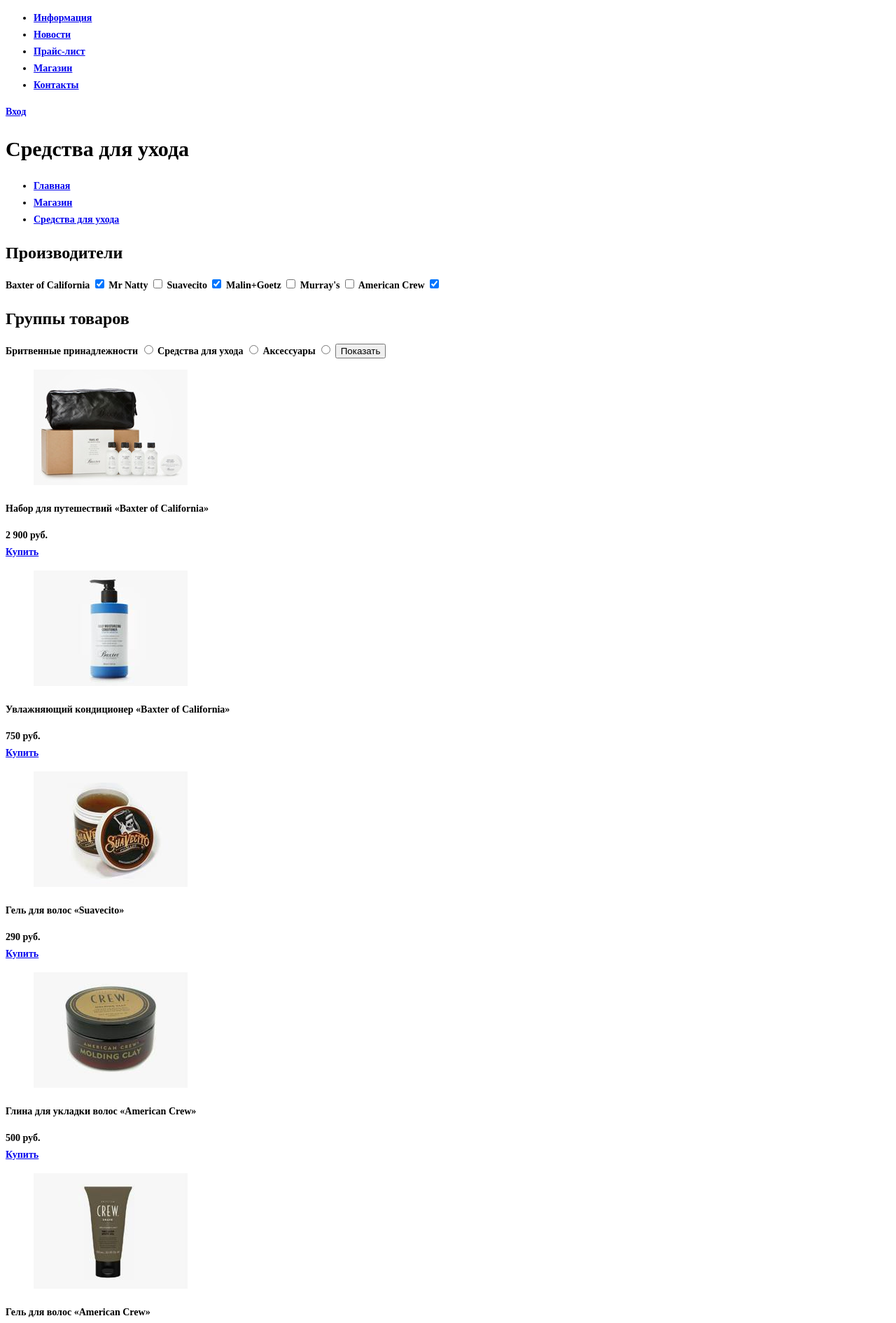
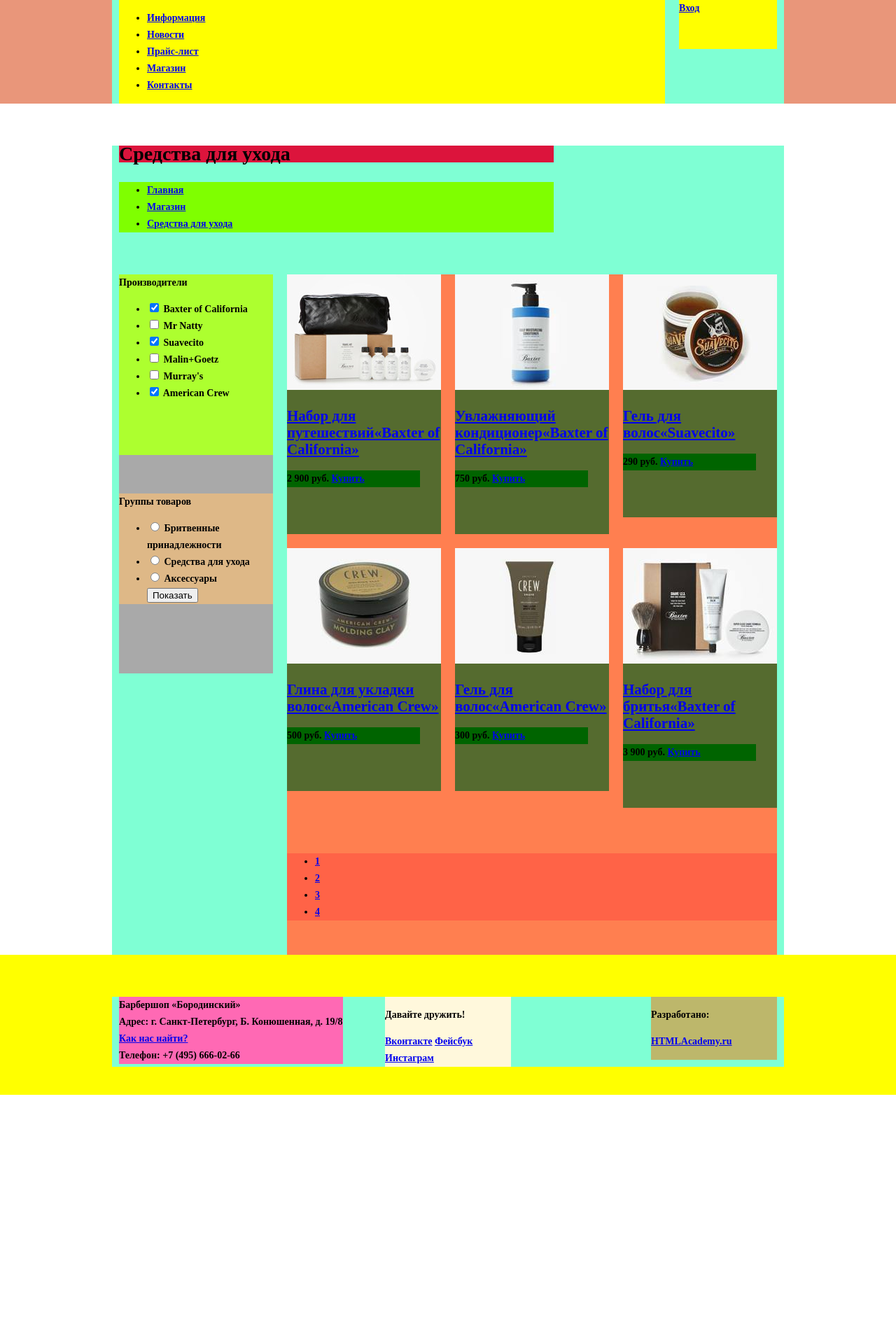
Before and after one commit to DashaShipacheva/183375-barbershop, a plain HTML site: page catalog.html in a window 1280 px wide. Shown: the top 1890 px of the page at 70% size. After the commit the page ends 1564 px from the top, so only its background shows below. Drawn offline with Linux system fonts and the light colour scheme.

Commit message:
Создана сетка

```diff
--- a/catalog.html
+++ b/catalog.html
@@ -7,9 +7,9 @@
   </head>
   <body>
     <header class="main-header">
-      <div class="container">
-        <div class="logo"></div>
+      <div class="container clearfix">
         <nav class="main-navigation">
+          <div class="logo"><a href="#"></a></div>
           <ul>
             <li><a href="#">Информация</a></li>
             <li><a href="#">Новости</a></li>
@@ -23,117 +23,155 @@
         </div>
       </div>
     </header>
-    <main class="container">
-      <h1>Средства для ухода</h1>
-      <nav class="breadcrumbs">
+    <main>
+      <div class="container clearfix">
+        <h1 class="main-head">Средства для ухода</h1>
+        <div class="breadcrumbs">
           <ul>
             <li><a href="#">Главная</a></li>
             <li><a href="#">Магазин</a></li>
             <li><a href="#">Средства для ухода</a></li>
           </ul>
-      </nav>
-      <div class="producers-goods">
-        <h2>Производители</h2>
+        </div>
+        <section class="producers-goods">
           <form action="https://echo.htmlacademy.ru" method="post">
              <div class="producers">
+              <span class="filters-title">Производители</span>
+              <ul>
+                <li>
+                  <input type="checkbox" name="baxter" id="producer-1" checked>
                   <label for="producer-1">Baxter of California</label>
-            <input type="checkbox" name="baxter" id="producer-1" checked>
+                </li>
+                <li>
+                  <input type="checkbox" name="natty" id="producer-2">
                   <label for="producer-2">Mr Natty</label>
-            <input type="checkbox" name="natty" id="producer-2">
+                </li>
+                <li>
+                  <input type="checkbox" name="suavecito" id="producer-3" checked>
                   <label for="producer-3">Suavecito</label>
-            <input type="checkbox" name="suavecito" id="producer-3" checked>
+                </li>
+                <li>
+                  <input type="checkbox" name="malin" id="producer-4">
                   <label for="producer-4">Malin+Goetz</label>
-            <input type="checkbox" name="malin" id="producer-4">
+                </li>
+                <li>
+                  <input type="checkbox" name="murray" id="producer-5">
                   <label for="producer-5">Murray's</label>
-            <input type="checkbox" name="murray" id="producer-5">
+                </li>
+                <li>
+                  <input type="checkbox" name="american" id="producer-6" checked>
                   <label for="producer-6">American Crew</label>
-            <input type="checkbox" name="american" id="producer-6" checked>
+                </li>
+              </ul>
             </div>
              <div class="goods">
-            <h2>Группы товаров</h2>
+              <span class="filters-title">Группы товаров</span>
+              <ul>
+                <li>
+                  <input type="radio" name="groups" id="good-1" value="shaving">
                   <label for="good-1">Бритвенные принадлежности</label>
-            <input type="radio" name="groups" id="good-1" value="shaving">
+                </li>
+                <li>
+                  <input type="radio" name="groups" id="good-2" value="skincare">
                   <label for="good-2">Средства для ухода</label>
-            <input type="radio" name="groups" id="good-2" value="skincare">
+                </li>
+                <li>
+                  <input type="radio" name="groups" id="good-3" value="accessories">
                   <label for="good-3">Аксессуары</label>
-            <input type="radio" name="groups" id="good-3" value="accessories">
+                </li>
                 <button class="btn" type="submit">Показать</button>
+              </ul>
             </div>
           </form>
-      </div>
+        </section>
+        <section class="column-catalog">
           <div class="catalog-items">
             <article class="catalog-item">
-          <figure class="catalog-image">
+              <figure class="item-image">
                 <a href="#"><img src="img/travellingset1.jpg" width="220" height="165" alt="Набор для путешествий «Baxter of California»"></a>
               </figure>
-          <p class="item-name">Набор для путешествий «Baxter of California»</p>
+              <h2>
+                <a href="#"><span class="item-category">Набор для путешествий</span><span class="item-name">«Baxter of California»</span></a>
+              </h2>
               <div class="price-actions">
-            <div class="price">2 900 руб.</div>
+                <span class="price">2 900 руб.</span>
                 <a href="#" class="btn btn-buy">Купить</a>
               </div>
             </article>
             <article class="catalog-item">
-          <figure class="catalog-image">
+              <figure class="item-image">
                 <a href="#"><img src="img/conditioner.jpg" width="220" height="165" alt="Увлажняющий кондиционер «Baxter of California»"></a>
               </figure>
-          <p class="item-name">Увлажняющий кондиционер «Baxter of California»</p>
+              <h2>
+                <a href="#"><span class="item-category">Увлажняющий кондиционер</span><span class="item-name">«Baxter of California»</span></a>
+              </h2>
               <div class="price-actions">
-            <div class="price">750 руб.</div>
+                <span class="price">750 руб.</span>
                 <a href="#" class="btn btn-buy">Купить</a>
               </div>
             </article>
             <article class="catalog-item">
-          <figure class="catalog-image">
+              <figure class="item-image">
                 <a href="#"><img src="img/hairgel.jpg" width="220" height="165" alt="Гель для волос «Suavecito»"></a>
               </figure>
-          <p class="item-name">Гель для волос «Suavecito»</p>
+              <h2>
+                <a href="#"><span class="item-category">Гель для волос</span><span class="item-name">«Suavecito»</span></a>
+              </h2>
               <div class="price-actions">
-            <div class="price">290 руб.</div>
+                <span class="price">290 руб.</span>
                 <a href="#" class="btn btn-buy">Купить</a>
               </div>
             </article>
             <article class="catalog-item">
-          <figure class="catalog-image">
+              <figure class="item-image">
                 <a href="#"><img src="img/claystyling.jpg" width="220" height="165" alt="Глина для укладки волос «American Crew»"></a>
               </figure>
-          <p class="item-name">Глина для укладки волос «American Crew»</p>
+              <h2>
+                <a href="#"><span class="item-category">Глина для укладки волос</span><span class="item-name">«American Crew»</span></a>
+              </h2>
               <div class="price-actions">
-            <div class="price">500 руб.</div>
+                <span class="price">500 руб.</span>
                 <a href="#" class="btn btn-buy">Купить</a>
               </div>
             </article>
             <article class="catalog-item">
-          <figure class="catalog-image">
+              <figure class="item-image">
                 <a href="#"><img src="img/crewgel.jpg" width="220" height="165" alt="Гель для волос «American Crew»"></a>
               </figure>
-          <p class="item-name">Гель для волос «American Crew»</p>
+              <h2>
+                <a href="#"><span class="item-category">Гель для волос</span><span class="item-name">«American Crew»</span></a>
+              </h2>
               <div class="price-actions">
-            <div class="price">300 руб.</div>
+                <span class="price">300 руб.</span>
                 <a href="#" class="btn btn-buy">Купить</a>
               </div>
             </article>
             <article class="catalog-item">
-          <figure class="catalog-image">
+              <figure class="item-image">
                 <a href="#"><img src="img/travellingset2.jpg" width="220" height="165" alt="Набор для бритья «Baxter of California»"></a>
               </figure>
-          <p class="item-name">Набор для бритья «Baxter of California»</p>
+              <h2>
+                <a href="#"><span class="item-category">Набор для бритья</span><span class="item-name">«Baxter of California»</span></a>
+              </h2>
               <div class="price-actions">
-            <div class="price">3 900 руб.</div>
+                <span class="price">3 900 руб.</span>
                 <a href="#" class="btn btn-buy">Купить</a>
               </div>
             </article>
           </div>
-      <nav class="paginator">
+          <div class="paginator">
             <ul>
               <li><a href="#">1</a></li>
               <li><a href="#">2</a></li>
               <li><a href="#">3</a></li>
               <li><a href="#">4</a></li>
             </ul>
-      </nav>
+          </div>
+        </section>
+      </div>
     </main>
     <footer class="main-footer">
-      <div class="container">
+      <div class="container clearfix">
         <div class="footer-contacts">
           Барбершоп «Бородинский»<br>
           Адрес: г. Санкт-Петербург, Б. Конюшенная, д. 19/8<br>
--- a/css/style.css
+++ b/css/style.css
@@ -4,12 +4,182 @@
   color: #000000;
   font-weight: bold;
   font-family: "PTSans NarrowBold";
+  margin: 0;
+  padding: 0;
 }
-h1 {
-  font-size: 30px;
-  line-height: 42px;
+
+.clearfix::after {
+  content: "";
+
+  display: table;
+  clear: both;
 }
-h2 {
-  font-size: 24px;
-  line-height: 30px;
+
+.main-header {
+  /* только для оформления сетки */
+  background-color: darksalmon;
 }
+
+.container {
+  /* только для оформления сетки */
+  background-color: aquamarine;
+  width: 940px;
+  margin: 0 auto;
+  padding: 0 10px;
+}
+
+.main-navigation {
+  /* только для оформления сетки */
+  background-color: yellow;
+  min-height: 70px;
+  float: left;
+  width: 780px;
+}
+
+.user-block {
+  /* только для оформления сетки */
+  background-color: yellow;
+  min-height: 70px;
+  float: right;
+  width: 140px;
+}
+
+.main-head {
+  /* только для оформления сетки */
+  background-color: crimson;
+  width: 621px;
+  margin-top: 60px;
+}
+
+.breadcrumbs {
+  /* только для оформления сетки */
+  background-color: chartreuse;
+  width: 621px;
+  margin-top: 28px;
+  margin-bottom: 60px;
+}
+
+.producers-goods {
+  /* только для оформления сетки */
+  background-color: darkgray;
+  min-height: 570px;
+  float: left;
+  margin-right: 20px;
+}
+
+.producers {
+  /* только для оформления сетки */
+  background-color: greenyellow;
+  min-height: 258px;
+  width: 220px;
+  margin-bottom: 55px;
+}
+
+.goods {
+  /* только для оформления сетки */
+  background-color: burlywood;
+  min-height: 58px;
+  width: 220px;
+}
+
+.column-catalog {
+  /* только для оформления сетки */
+  background-color: coral;
+  float: left;
+  width: 700px;
+}
+
+.catalog-items {
+  font-size: 0;
+  margin-bottom: 45px;
+}
+
+.catalog-item {
+  /* только для оформления сетки */
+  background-color: darkolivegreen;
+  min-height: 286px;
+  display: inline-block;
+  width: 220px;
+  margin-right: 20px;
+  margin-bottom: 20px;
+  vertical-align: top;
+  font-size: 14px;
+}
+
+.catalog-item:nth-of-type(3n) {
+  margin-right: 0;
+}
+
+.item-image {
+  margin: 0;
+}
+
+.paginator{
+  /* только для оформления сетки */
+  background-color: tomato;
+  margin-bottom: 49px;
+}
+
+.main-footer {
+  /* только для оформления сетки */
+  background-color: yellow;
+  padding-top: 60px;
+  padding-bottom: 40px;
+}
+
+.footer-contacts {
+  /* только для оформления сетки */
+  background-color: hotpink;
+  float: left;
+  width: 320px;
+  margin-right: 60px;
+  min-height: 90px;
+}
+
+.footer-social {
+  /* только для оформления сетки */
+  background-color: cornsilk;
+  float: left;
+  width: 180px;
+  min-height: 90px;
+}
+
+.footer-copyright {
+  /* только для оформления сетки */
+  background-color: darkkhaki;
+  float: right;
+  width: 180px;
+  min-height: 90px;
+}
+
+.slider {
+  /* только для оформления сетки */
+  background-color: rosybrown;
+  float: left;
+  width: 460px;
+  margin-right: 90px;
+  margin-bottom: 49px;
+}
+
+.description {
+  /* только для оформления сетки */
+  background-color: beige;
+  float: left;
+  width: 390px;
+  margin-bottom: 41px;
+}
+
+.price-actions {
+  /* только для оформления сетки */
+  background-color: darkgreen;
+  float: left;
+  min-width: 190px;
+  margin-bottom: 67px;
+}
+
+.inside {
+  /* только для оформления сетки */
+  background-color: darkorange;
+  float: left;
+  width: 240px;
+}
```
Also changed, not shown: catalog-item.html (+13 -11 lines), css/normalize.css (added). Lines whose indentation alone changed are shown as unchanged.
